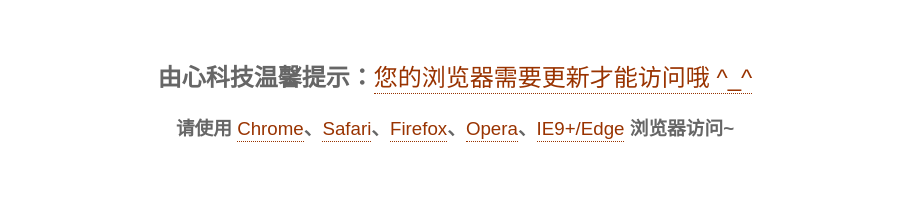
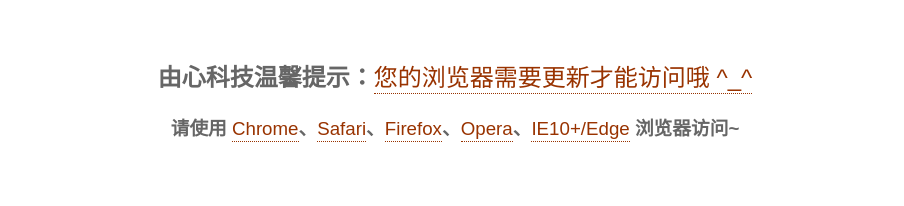
Before and after one commit to ChasonHong/UpdateBrowser, a plain HTML site: page index.html in a window 1280 px wide. Shown: the top 206 px of the page, without its empty margins (185-1089 px from the left). Drawn offline with Linux system fonts and the light colour scheme.

Commit message:
Update index.html

```diff
--- a/index.html
+++ b/index.html
@@ -16,7 +16,7 @@
 
 <body>
 <h2>由心科技温馨提示：<strong>您的浏览器需要更新才能访问哦 ^_^</strong></h2>
-<h3>请使用 <strong>Chrome</strong>、<strong>Safari</strong>、<strong>Firefox</strong>、<strong>Opera</strong>、<strong>IE9+/Edge</strong> 浏览器访问~</h3>
+<h3>请使用 <strong>Chrome</strong>、<strong>Safari</strong>、<strong>Firefox</strong>、<strong>Opera</strong>、<strong>IE10+/Edge</strong> 浏览器访问~</h3>
 <p>
 <a href="//www.google.cn/chrome/" target="_blank"><img src="img/Chrome.png" alt="Chrome"></a>
 <a href="//www.apple.com/safari" target="_blank"><img src="img/Safari.png" alt="Safari"></a>
```
